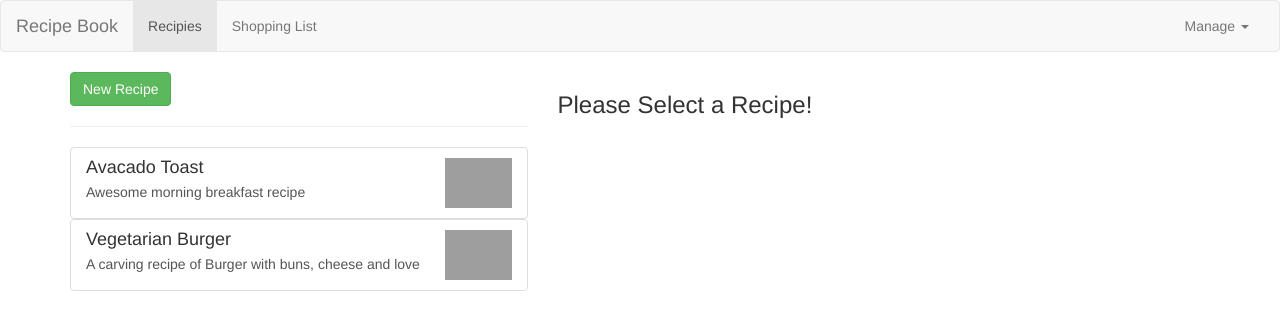
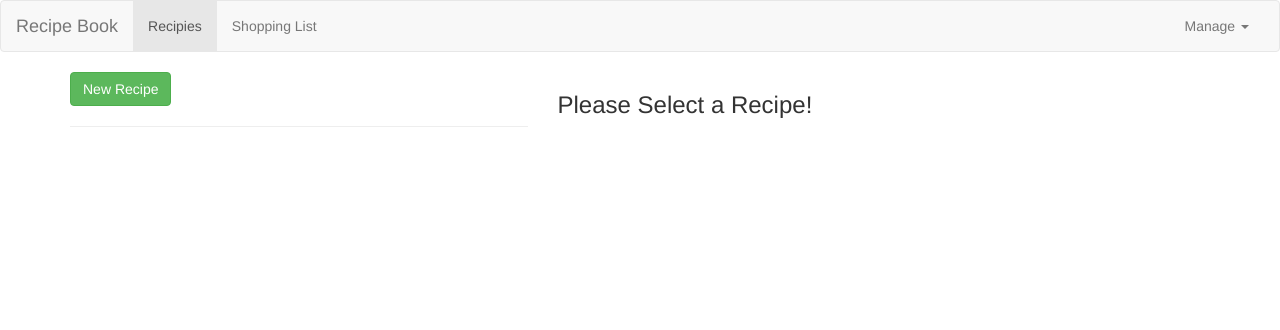
Before and after one commit to siddusaikumar-git/Recipe-Book, an Angular app: page /recipes in a window 1280 px wide. Shown: the top 330 px of the page. Built offline with nearby package versions, Linux system fonts and the light colour scheme; grey boxes are pictures that could not be loaded.

Commit message:
after http before authentication

```diff
--- a/src/app/app-routing.module.ts
+++ b/src/app/app-routing.module.ts
@@ -3,6 +3,7 @@ import { Routes, RouterModule } from "@angular/router";
 import { RecipeDetailComponent } from "./recipes/recipe-detail/recipe-detail.component";
 import { RecipeEditComponent } from "./recipes/recipe-edit/recipe-edit.component";
 import { RecipeStartComponent } from "./recipes/recipe-start/recipe-start.component";
+import { RecipeResolverService } from "./recipes/recipes-resolver.service";
 import { RecipesComponent } from "./recipes/recipes.component";
 import { ShoppingListComponent } from "./shopping-list/shopping-list.component";
 
@@ -11,8 +12,8 @@ const appRoutes: Routes =[
     { path: 'recipes', component: RecipesComponent, children:[
         { path: '', component: RecipeStartComponent },
         { path: 'new', component: RecipeEditComponent},
-        { path: ':id', component: RecipeDetailComponent},
-        { path: ':id/edit', component: RecipeEditComponent},
+        { path: ':id', component: RecipeDetailComponent, resolve: [RecipeResolverService]},
+        { path: ':id/edit', component: RecipeEditComponent, resolve: [RecipeResolverService]},
 
     ] },
     { path: 'shopping-list', component: ShoppingListComponent }
--- a/src/app/app.module.ts
+++ b/src/app/app.module.ts
@@ -1,6 +1,8 @@
 import { NgModule } from '@angular/core';
 import { BrowserModule } from '@angular/platform-browser';
 import { FormsModule, ReactiveFormsModule } from '@angular/forms';
+import { HttpClientModule } from '@angular/common/http';
+
 import { HeaderComponent } from './header/header.component';
 import { AppComponent } from './app.component';
 import { ShoppingListComponent } from './shopping-list/shopping-list.component';
@@ -15,6 +17,8 @@ import { AppRoutingModule } from './app-routing.module';
 import { RecipeStartComponent } from './recipes/recipe-start/recipe-start.component';
 import { RecipeEditComponent } from './recipes/recipe-edit/recipe-edit.component';
 import { RecipeService } from './recipes/recipe.service';
+
+
 @NgModule({
   declarations: [
     AppComponent,
@@ -33,6 +37,7 @@ import { RecipeService } from './recipes/recipe.service';
     BrowserModule,
     FormsModule,
     ReactiveFormsModule,
+    HttpClientModule,
     AppRoutingModule
   ],
   providers: [ShoppingListService, RecipeService],
--- a/src/app/header/header.component.html
+++ b/src/app/header/header.component.html
@@ -21,8 +21,8 @@
                 <li class="dropdown" appDropdown>
                     <a style="cursor: pointer;" class="dropdown-toggle" role="button">Manage <span class="caret"></span></a>
                     <ul class="dropdown-menu">
-                        <li><a style="cursor: pointer;">Save Data</a></li>
-                        <li><a style="cursor: pointer;">Fetch Data</a></li>
+                        <li><a style="cursor: pointer;" (click)="onSaveData()">Save Data</a></li>
+                        <li><a style="cursor: pointer;" (click)="onFetchData()">Fetch Data</a></li>
                     </ul>
                 </li>
             </ul>
--- a/src/app/header/header.component.ts
+++ b/src/app/header/header.component.ts
@@ -1,4 +1,5 @@
 import { Component, EventEmitter, Output } from "@angular/core";
+import { DataStorageService } from "../shared/data-storage.service";
 
 @Component({
     selector: 'app-header',
@@ -8,5 +9,12 @@ import { Component, EventEmitter, Output } from "@angular/core";
 export class HeaderComponent {
     collapsed = true;
 
+    constructor(private dataStorageService: DataStorageService){}
+    onSaveData(){
+        this.dataStorageService.storeRecipes();
+    }
+    onFetchData(){
+        this.dataStorageService.fetchRecipes().subscribe();
+    }
 
 }
--- a/src/app/recipes/recipe.service.ts
+++ b/src/app/recipes/recipe.service.ts
@@ -8,32 +8,38 @@ import { ShoppingListService } from "../shopping-list/shopping-list.service";
 export class RecipeService {
     recipesChanged = new Subject<Recipe[]>();
 
-    private recipes: Recipe[] = [
-        new Recipe(
-            'Avacado Toast',
-            'Awesome morning breakfast recipe',
-            'https://imagesvc.meredithcorp.io/v3/mm/image?url=https%3A%2F%2Fimg1.cookinglight.timeinc.net%2Fsites%2Fdefault%2Ffiles%2Fstyles%2Fmedium_2x%2Fpublic%2Fimage%2F2018%2F07%2Fmain%2F1807w-avocado-toast-recipe.jpg%3Fitok%3D_dDi7ZQQ',
-            [
-                new Ingredient('bread', 2),
-                new Ingredient('Avacado', 1),
-                new Ingredient('pepper', 5),
+    // private recipes: Recipe[] = [
+    //     new Recipe(
+    //         'Avacado Toast',
+    //         'Awesome morning breakfast recipe',
+    //         'https://imagesvc.meredithcorp.io/v3/mm/image?url=https%3A%2F%2Fimg1.cookinglight.timeinc.net%2Fsites%2Fdefault%2Ffiles%2Fstyles%2Fmedium_2x%2Fpublic%2Fimage%2F2018%2F07%2Fmain%2F1807w-avocado-toast-recipe.jpg%3Fitok%3D_dDi7ZQQ',
+    //         [
+    //             new Ingredient('bread', 2),
+    //             new Ingredient('Avacado', 1),
+    //             new Ingredient('pepper', 5),
 
-            ]),
-        new Recipe(
-            'Vegetarian Burger',
-            'A carving recipe of Burger with buns, cheese and love',
-            'http://www.yummyfoodrecipes.in/resources/picture/org/Spicy-Paneer-Burge.jpg',
-            [
-                new Ingredient('buns', 2),
-                new Ingredient('potato', 1),
-                new Ingredient('cheese', 1),
-                new Ingredient('onion', 1),
-                new Ingredient('tomato', 1)
-            ])
+    //         ]),
+    //     new Recipe(
+    //         'Vegetarian Burger',
+    //         'A carving recipe of Burger with buns, cheese and love',
+    //         'http://www.yummyfoodrecipes.in/resources/picture/org/Spicy-Paneer-Burge.jpg',
+    //         [
+    //             new Ingredient('buns', 2),
+    //             new Ingredient('potato', 1),
+    //             new Ingredient('cheese', 1),
+    //             new Ingredient('onion', 1),
+    //             new Ingredient('tomato', 1)
+    //         ])
 
-      ];
+    //   ];
+    private recipes: Recipe[] = [];
 
     constructor(private slService: ShoppingListService){}
+
+    setRecipes(recipes: Recipe[]) {
+        this.recipes = recipes;
+        this.recipesChanged.next(this.recipes.slice());
+    }
 
     getRecipe(index: number){
         return this.recipes[index];
--- /dev/null
+++ b/src/app/recipes/recipes-resolver.service.ts
@@ -0,0 +1,26 @@
+import { Injectable } from "@angular/core";
+import { ActivatedRouteSnapshot, Resolve, RouterStateSnapshot } from '@angular/router';
+import { Observable } from "rxjs";
+import { DataStorageService } from "../shared/data-storage.service";
+
+import { Recipe } from "./recipe.model";
+import { RecipeService } from "./recipe.service";
+
+@Injectable({providedIn: 'root'})
+export class RecipeResolverService implements Resolve<Recipe[]> {
+    constructor(
+        private dataStorageService: DataStorageService,
+        private recipeService: RecipeService
+        ){}
+
+    resolve(route: ActivatedRouteSnapshot, state: RouterStateSnapshot){
+        const recipes = this.recipeService.getRecipes();
+
+        if (recipes.length === 0){
+            return this.dataStorageService.fetchRecipes();
+        }else{
+            return recipes;
+        }
+
+    }
+}
--- /dev/null
+++ b/src/app/shared/data-storage.service.ts
@@ -0,0 +1,38 @@
+import { Injectable } from "@angular/core";
+import { HttpClient } from "@angular/common/http";
+import { map, tap } from 'rxjs/operators';
+
+import { RecipeService } from "../recipes/recipe.service";
+import { Recipe } from "../recipes/recipe.model";
+
+@Injectable({providedIn: 'root'})
+export class DataStorageService {
+    constructor(private http: HttpClient, private recipeService: RecipeService) {}
+
+    storeRecipes(){
+        const recipes = this.recipeService.getRecipes();
+        this.http
+        .put(
+            'https://ng-recipe-book-cf42a-default-rtdb.firebaseio.com/recipes.json',
+            recipes
+            )
+            .subscribe(response => {
+                console.log(response)
+            });
+    }
+
+    fetchRecipes(){
+        return this.http
+        .get<Recipe[]>('https://ng-recipe-book-cf42a-default-rtdb.firebaseio.com/recipes.json')
+        .pipe(map(recipes => {
+            return recipes.map(recipe => {
+                return {...recipe, ingredients: recipe.ingredients ? recipe.ingredients : []}
+            })
+        }),
+        tap(recipes => {
+            this.recipeService.setRecipes(recipes);
+        })
+        )
+
+    }
+}
```
